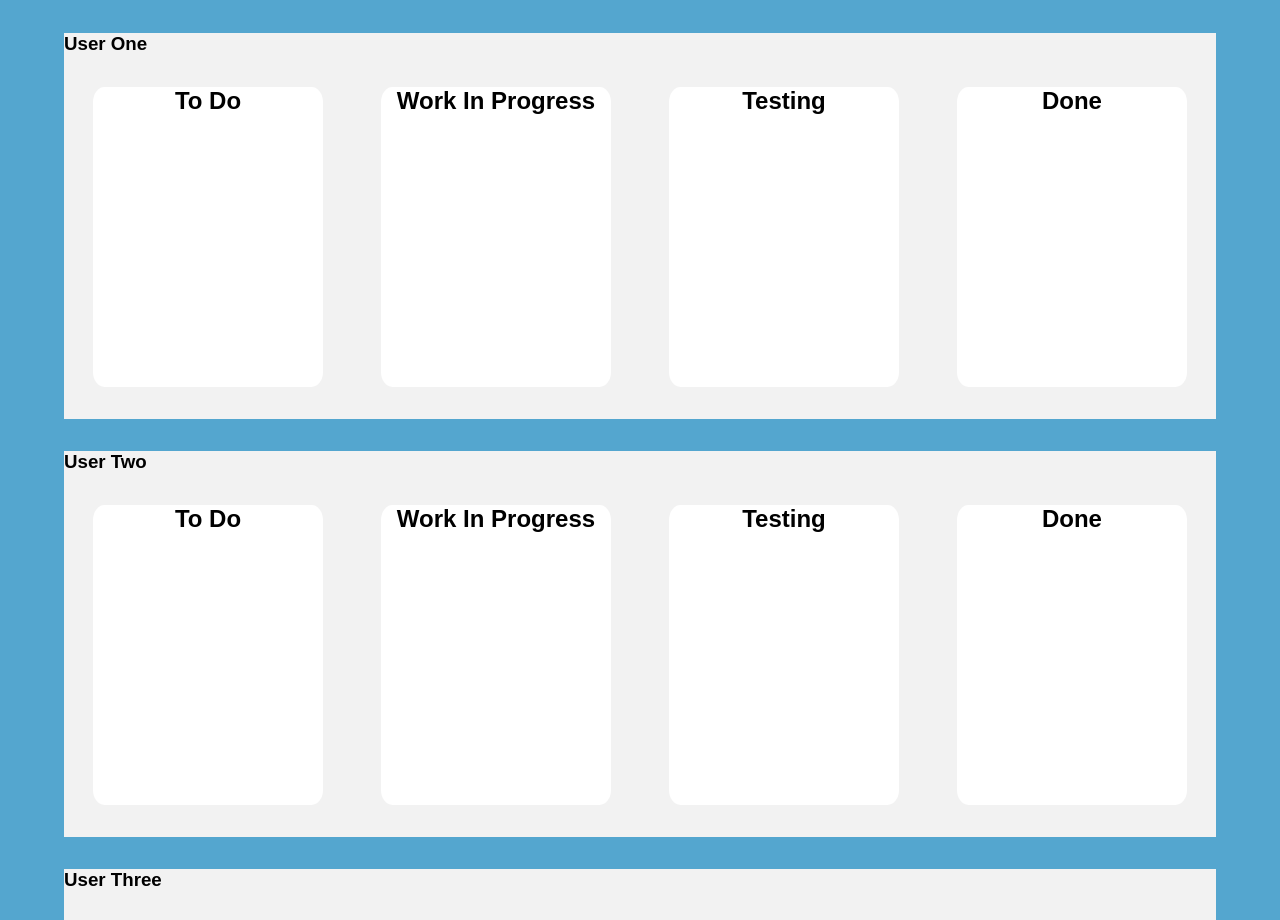
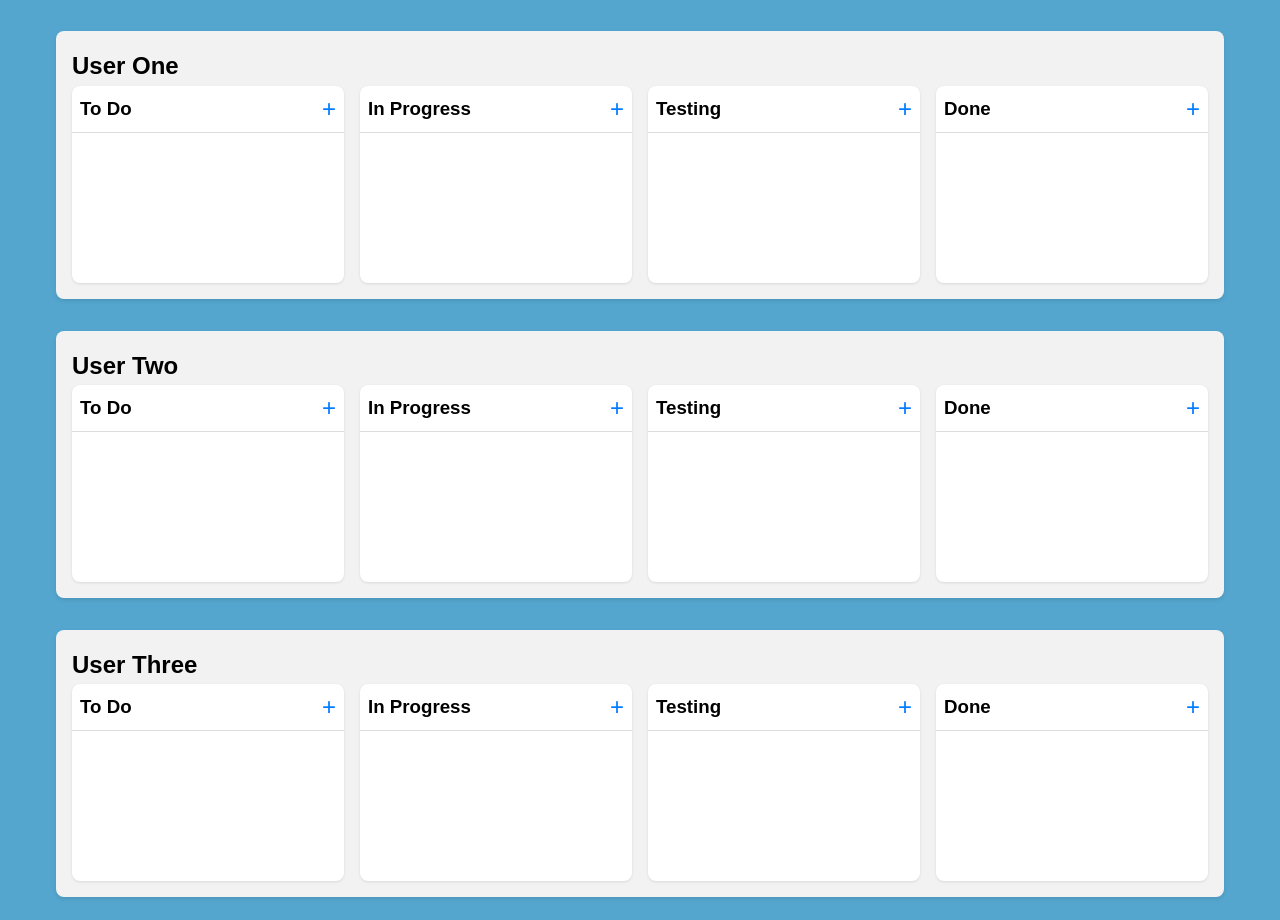
Before and after one commit to FrancisDion/kanbanBoard, a plain HTML site: page index.html in a window 1280 px wide. Shown: the part 100-1020 px from the top of the page. Drawn offline with Linux system fonts and the light colour scheme.

Commit message:
new styling

```diff
--- a/index.html
+++ b/index.html
@@ -1,75 +1,123 @@
 <!DOCTYPE html>
 <html lang="en">
 <head>
-    <meta charset="UTF-8">
-    <meta name="viewport" content="width=device-width, initial-scale=1.0">
+  <meta charset="UTF-8" />
+  <meta name="viewport" content="width=device-width, initial-scale=1.0" />
   <title>Kanban Board</title>
-    <link rel="styleSheet" href="./style.css"/>
+  <link rel="stylesheet" href="./style.css" />
 </head>
 <body>
   <header>
     <h1>Kanban Board</h1>
   </header>
   <main>
-        <!--Div that contains all users-->
-        <div class="Users">
-            <!--User One-->
-            <div id="userOne" class="user">
-                <h3>User One</h3>
+    <div class="users">
+      <!-- User One -->
+      <section class="user">
+        <h2>User One</h2>
         <div class="sections">
-                    <div class="card toDo">
-                        <h2>To Do</h2>
+          <div class="card to-do" data-category="to-do">
+            <div class="card-header">
+              <h3>To Do</h3>
+              <button class="add-item" aria-label="Add item">+</button>
             </div>
-                    <div class="card workInProgress">
-                        <h2>Work In Progress</h2>
+            <div class="card-items" ondragover="allowDrop(event)" ondrop="dropItem(event)"></div>
           </div>
-                    <div class="card testing">
-                        <h2>Testing</h2>
+          <div class="card in-progress" data-category="in-progress">
+            <div class="card-header">
+              <h3>In Progress</h3>
+              <button class="add-item" aria-label="Add item">+</button>
             </div>
-                    <div class="card done">
-                        <h2>Done</h2>
+            <div class="card-items" ondragover="allowDrop(event)" ondrop="dropItem(event)"></div>
+          </div>
+          <div class="card testing" data-category="testing">
+            <div class="card-header">
+              <h3>Testing</h3>
+              <button class="add-item" aria-label="Add item">+</button>
+            </div>
+            <div class="card-items" ondragover="allowDrop(event)" ondrop="dropItem(event)"></div>
+          </div>
+          <div class="card done" data-category="done">
+            <div class="card-header">
+              <h3>Done</h3>
+              <button class="add-item" aria-label="Add item">+</button>
+            </div>
+            <div class="card-items" ondragover="allowDrop(event)" ondrop="dropItem(event)"></div>
           </div>
         </div>
+      </section>
+
+      <!-- User Two (same structure as User One) -->
+      <section class="user">
+        <h2>User Two</h2>
+        <div class="sections">
+          <div class="card to-do" data-category="to-do">
+            <div class="card-header">
+              <h3>To Do</h3>
+              <button class="add-item" aria-label="Add item">+</button>
             </div>
-            <!--User Two-->
-            <div id="userTwo" class="user">
-                <h3>User Two</h3>
-                <div class="sections">
-                    <div class="card toDo">
-                        <h2>To Do</h2>
+            <div class="card-items" ondragover="allowDrop(event)" ondrop="dropItem(event)"></div>
           </div>
-                    <div class="card workInProgress">
-                        <h2>Work In Progress</h2>
+          <div class="card in-progress" data-category="in-progress">
+            <div class="card-header">
+              <h3>In Progress</h3>
+              <button class="add-item" aria-label="Add item">+</button>
             </div>
-                    <div class="card testing">
-                        <h2>Testing</h2>
+            <div class="card-items" ondragover="allowDrop(event)" ondrop="dropItem(event)"></div>
           </div>
-                    <div class="card done">
-                        <h2>Done</h2>
+          <div class="card testing" data-category="testing">
+            <div class="card-header">
+              <h3>Testing</h3>
+              <button class="add-item" aria-label="Add item">+</button>
+            </div>
+            <div class="card-items" ondragover="allowDrop(event)" ondrop="dropItem(event)"></div>
+          </div>
+          <div class="card done" data-category="done">
+            <div class="card-header">
+              <h3>Done</h3>
+              <button class="add-item" aria-label="Add item">+</button>
+            </div>
+            <div class="card-items" ondragover="allowDrop(event)" ondrop="dropItem(event)"></div>
           </div>
         </div>
+      </section>
+
+      <!-- User Three (same structure as User One) -->
+      <section class="user">
+        <h2>User Three</h2>
+        <div class="sections">
+          <div class="card to-do" data-category="to-do">
+            <div class="card-header">
+              <h3>To Do</h3>
+              <button class="add-item" aria-label="Add item">+</button>
             </div>
-            <!--User Three-->
-            <div id="userThree" class="user">
-                <h3>User Three</h3>
-                <div class="sections">
-                    <div class="card toDo">
-                        <h2>To Do</h2>
+            <div class="card-items" ondragover="allowDrop(event)" ondrop="dropItem(event)"></div>
           </div>
-                    <div class="card workInProgress">
-                        <h2>Work In Progress</h2>
+          <div class="card in-progress" data-category="in-progress">
+            <div class="card-header">
+              <h3>In Progress</h3>
+              <button class="add-item" aria-label="Add item">+</button>
             </div>
-                    <div class="card testing">
-                        <h2>Testing</h2>
+            <div class="card-items" ondragover="allowDrop(event)" ondrop="dropItem(event)"></div>
           </div>
-                    <div class="card done">
-                        <h2>Done</h2>
+          <div class="card testing" data-category="testing">
+            <div class="card-header">
+              <h3>Testing</h3>
+              <button class="add-item" aria-label="Add item">+</button>
+            </div>
+            <div class="card-items" ondragover="allowDrop(event)" ondrop="dropItem(event)"></div>
+          </div>
+          <div class="card done" data-category="done">
+            <div class="card-header">
+              <h3>Done</h3>
+              <button class="add-item" aria-label="Add item">+</button>
+            </div>
+            <div class="card-items" ondragover="allowDrop(event)" ondrop="dropItem(event)"></div>
           </div>
         </div>
-            </div>
+      </section>
     </div>
   </main>
-
   <script src="./script.js"></script>
 </body>
 </html>
--- a/script.js
+++ b/script.js
@@ -0,0 +1,55 @@
+// script.js
+
+// Function to allow dropping items
+function allowDrop(event) {
+    event.preventDefault();
+  }
+
+  // Function to handle drop event
+  function dropItem(event) {
+    event.preventDefault();
+    const data = event.dataTransfer.getData("text/plain");
+    const draggedItem = document.getElementById(data);
+    event.currentTarget.appendChild(draggedItem);
+  }
+
+  // Function to handle drag start event
+  function dragStart(event) {
+    event.dataTransfer.setData("text/plain", event.target.id);
+  }
+
+  // Add event listeners to add-item buttons
+  document.querySelectorAll(".add-item").forEach((button) => {
+    button.addEventListener("click", function () {
+      // Find the closest card-items container
+      const cardItems = this.closest(".card").querySelector(".card-items");
+      // Create a new item element
+      const newItem = document.createElement("div");
+      newItem.className = "item";
+      newItem.id = "item-" + Date.now();
+      newItem.setAttribute("draggable", "true");
+      newItem.addEventListener("dragstart", dragStart);
+
+      // Use prompt to get item content
+      const content = prompt("Enter item content:");
+      if (content) {
+        // Create a text span for the content
+        const textSpan = document.createElement("span");
+        textSpan.textContent = content;
+        newItem.appendChild(textSpan);
+
+        // Create and append a delete button
+        const deleteButton = document.createElement("button");
+        deleteButton.className = "delete-item";
+        deleteButton.setAttribute("aria-label", "Delete item");
+        deleteButton.textContent = "x";
+        deleteButton.addEventListener("click", function () {
+          newItem.remove();
+        });
+        newItem.appendChild(deleteButton);
+
+        // Append the new item to the card
+        cardItems.appendChild(newItem);
+      }
+    });
+  });
--- a/style.css
+++ b/style.css
@@ -1,3 +1,4 @@
+/* Global resets and base styles */
 * {
     margin: 0;
     padding: 0;
@@ -5,31 +6,102 @@
     font-family: Arial, Helvetica, sans-serif;
   }
 
+  body {
+    background-color: hsl(200, 56%, 57%);
+    line-height: 1.6;
+  }
+
+  /* Header styling */
   header {
     text-align: center;
-    margin: 3em;
+    margin: 2rem 0;
   }
 
-body {
-    background-color: hsl(200 56% 57%);
+  /* Container for all users */
+  .users {
+    max-width: 1200px;
+    margin: 0 auto;
+    padding: 1rem;
   }
 
+  /* User section styling */
   .user {
-    background-color: hsl(0 0% 95%);
-    min-height: 350px;
-    max-width: 90%;
-    margin: 2em auto;
+    background-color: hsl(0, 0%, 95%);
+    border-radius: 8px;
+    padding: 1rem;
+    margin-bottom: 2rem;
+    box-shadow: 0 2px 4px rgba(0, 0, 0, 0.1);
   }
 
+  /* Flex container for cards */
   .sections {
     display: flex;
+    justify-content: space-between;
+    gap: 1rem;
   }
 
+  /* Card styling */
   .card {
-    background-color: white;
-    height: 300px;
-    width: 20%;
-    text-align: center;
-    margin:  2em auto;
-    border-radius: 5%;
+    flex: 1;
+    background-color: #fff;
+    border-radius: 8px;
+    box-shadow: 0 1px 3px rgba(0, 0, 0, 0.1);
+    display: flex;
+    flex-direction: column;
   }
+
+  /* Header inside card */
+  .card-header {
+    display: flex;
+    justify-content: space-between;
+    align-items: center;
+    padding: 0.5rem;
+    border-bottom: 1px solid #ddd;
+  }
+
+  /* Styling for the add-item button */
+  .add-item {
+    background-color: transparent;
+    border: none;
+    font-size: 1.5rem;
+    cursor: pointer;
+    color: #007bff;
+  }
+
+  .add-item:hover {
+    color: #0056b3;
+  }
+
+  /* Container for items with larger drop area */
+  .card-items {
+    flex: 1;
+    padding: 0.5rem;
+    overflow-y: auto;
+    min-height: 150px; /* Increased area for drop target */
+  }
+
+  /* Draggable item styling */
+  .item {
+    background-color: #f1f1f1;
+    margin: 0.5rem 0;
+    padding: 0.5rem;
+    border-radius: 4px;
+    cursor: grab;
+    display: flex;
+    align-items: center;
+    justify-content: space-between;
+  }
+
+  /* Styling for the delete button inside items */
+  .delete-item {
+    background-color: transparent;
+    border: none;
+    color: red;
+    font-size: 1rem;
+    cursor: pointer;
+    margin-left: 0.5rem;
+  }
+
+  .delete-item:hover {
+    color: darkred;
+  }
```
Lines whose indentation alone changed are shown as unchanged.
